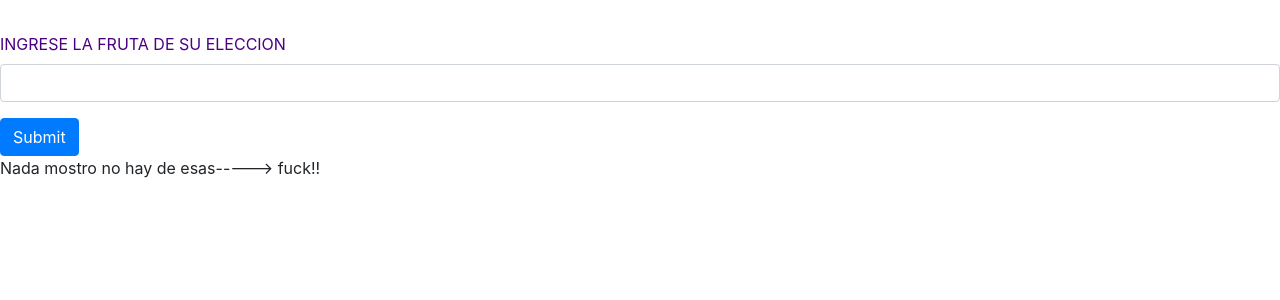
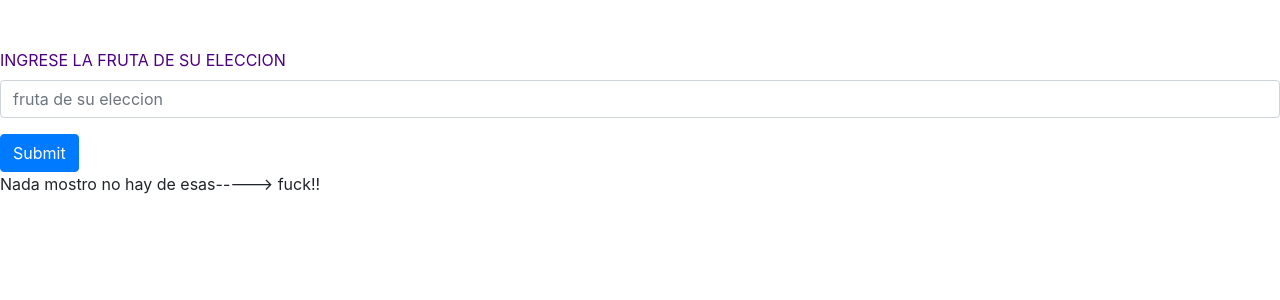
Before and after one commit to Henry781029/EvaluacionWEB1, a PHP site: page / in a window 1280 px wide. Shown: the part 249-549 px from the top of the page. Run offline with PHP 8.4, Linux system fonts and the light colour scheme.

Commit message:
cambio formato

```diff
--- a/index.php
+++ b/index.php
@@ -11,7 +11,7 @@
 
     <header>
 
-        <div class="jumbotron jumbotron-fluid">
+        <div class="jumbotron jumbotron-fluid .colorsito">
             <div class="container">
                 <h1 class="display-4">FRUTERA SALPICON</h1>
                 <p class="lead">seleccione de nuestras calidad de frutas para un salpicon exquisito!!!</p>
@@ -24,10 +24,10 @@
 
     <main>
 
-        <form>
+        <form class="mt-5" action="index.php" method="POST">
             <div class="form-group">
                 <label for="exampleInputEmail1">INGRESE LA FRUTA DE SU ELECCION</label>
-                <input type="text" class="form-control" id="frutas" aria-describedby="emailHelp" name="frutas">
+                <input type="text" class="form-control" id="frutas" aria-describedby="frutas" placeholder = "fruta de su eleccion" name="frutas">
             </div>
 
             <button type="submit" class="btn btn-primary">Submit</button>
```
